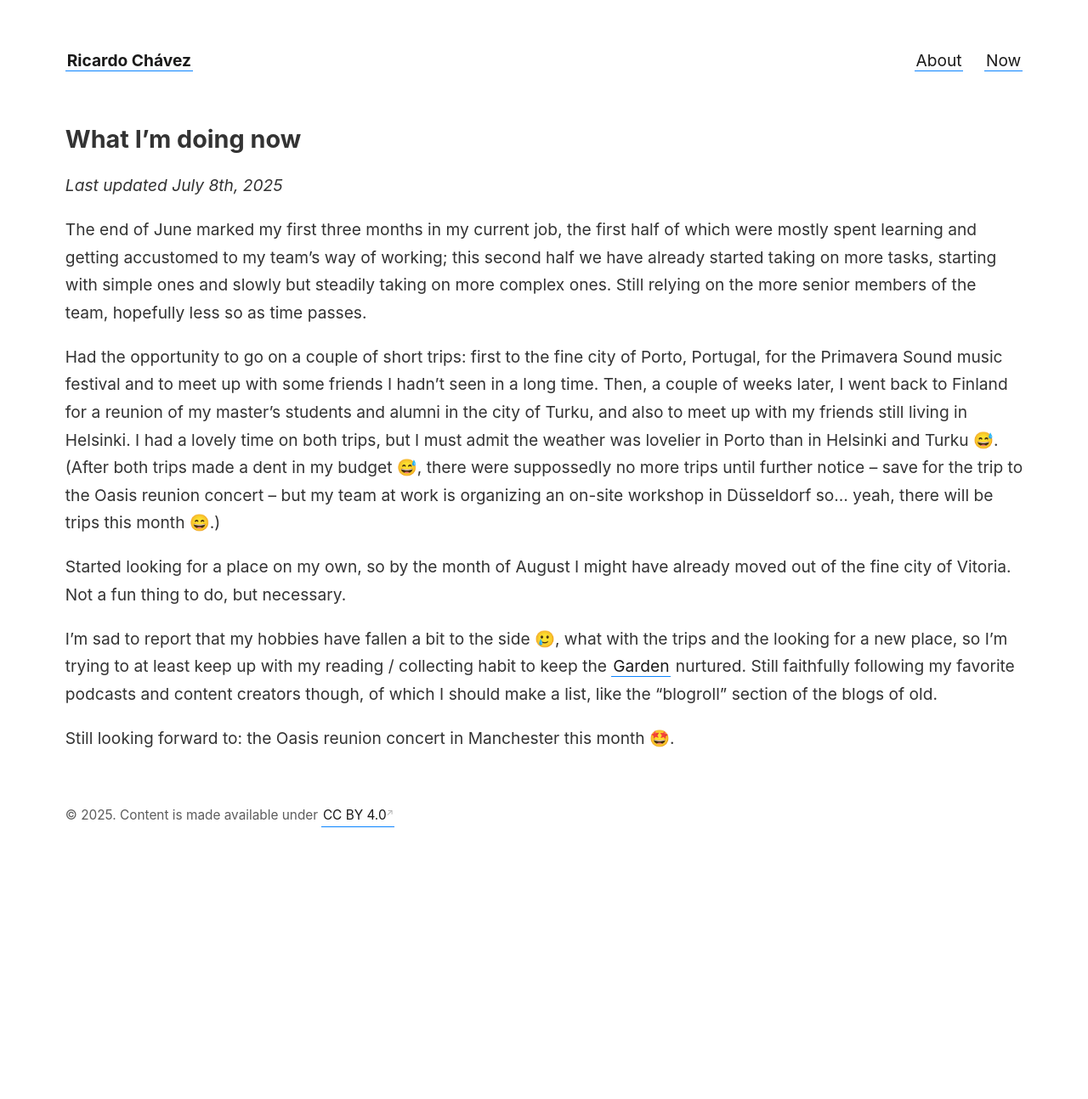
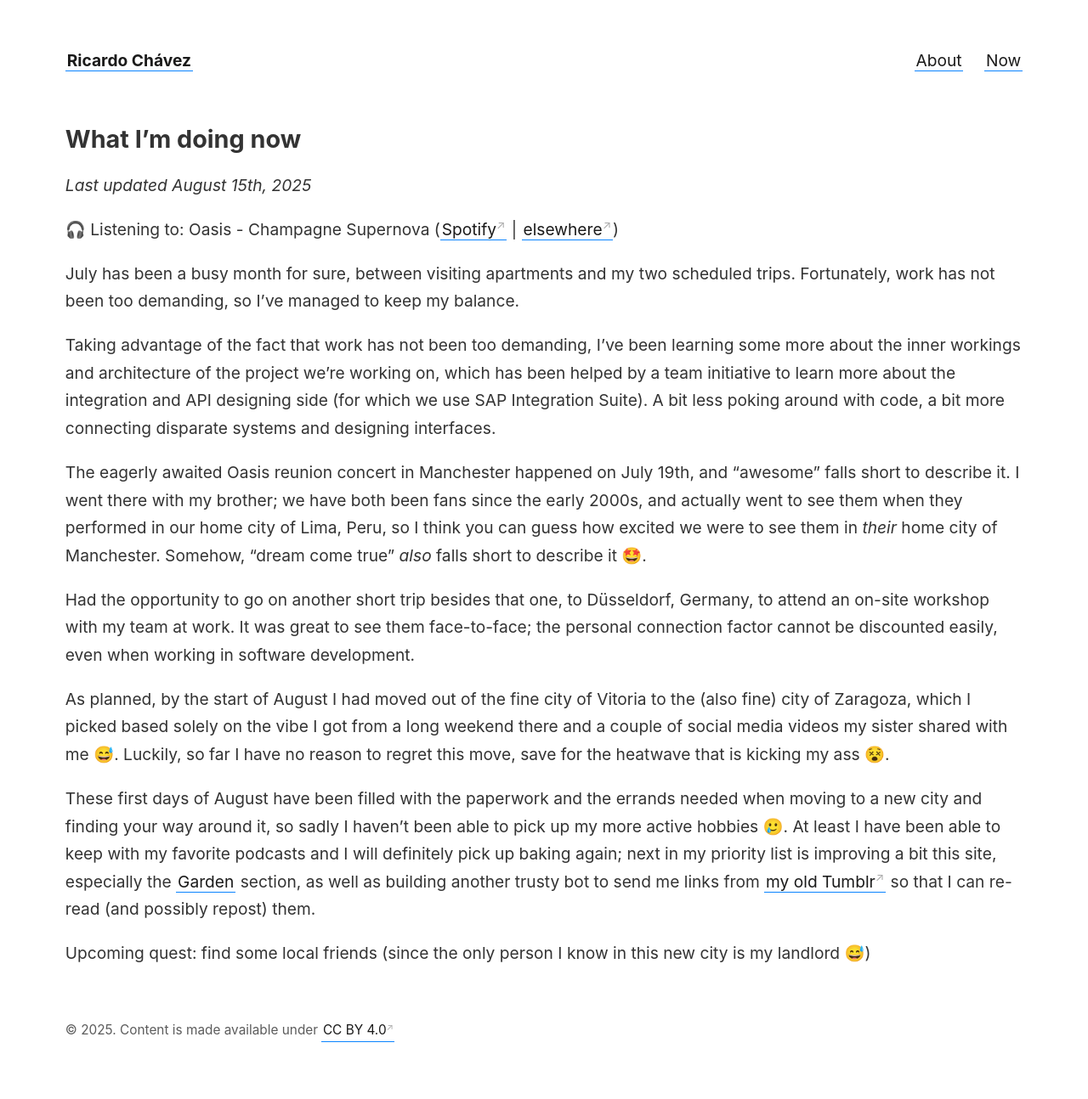
Before and after one commit to ricardochavezt/ricardochavezt.com, a Jekyll site: the page built from _pages/now.md, in a window 1280 px wide. Shown: the whole page at 85% size. Built offline with Jekyll 4.4.1, drawn with Linux system fonts in a browser that asks for light colours; before the commit the page ends 1041 px from its top, so only the background shows below that.

Commit message:
Updating /now

```diff
--- a/_pages/now.md
+++ b/_pages/now.md
@@ -6,15 +6,20 @@ permalink: /now
 
 ## What I'm doing now
 
-_Last updated July 8th, 2025_
+_Last updated August 15th, 2025_
 
-The end of June marked my first three months in my current job, the first half of which were mostly spent learning and getting accustomed to my team's way of working; this second half we have already started taking on more tasks, starting with simple ones and slowly but steadily taking on more complex ones. Still relying on the more senior members of the team, hopefully less so as time passes.
+🎧 Listening to: Oasis - Champagne Supernova ([Spotify](https://open.spotify.com/intl-es/track/1wo3UYTeizJHkwYIuLuBPF?si=9cb202d3b2364be2) \| [elsewhere](https://bit.donado.co/Sma3Tg))
 
-Had the opportunity to go on a couple of short trips: first to the fine city of Porto, Portugal, for the Primavera Sound music festival and to meet up with some friends I hadn't seen in a long time. Then, a couple of weeks later, I went back to Finland for a reunion of my master's students and alumni in the city of Turku, and also to meet up with my friends still living in Helsinki. I had a lovely time on both trips, but I must admit the weather was lovelier in Porto than in Helsinki and Turku 😅.
-(After both trips made a dent in my budget 😅, there were suppossedly no more trips until further notice -- save for the trip to the Oasis reunion concert -- but my team at work is organizing an on-site workshop in Düsseldorf so... yeah, there will be trips this month 😄.)
+July has been a busy month for sure, between visiting apartments and my two scheduled trips. Fortunately, work has not been too demanding, so I've managed to keep my balance.
 
-Started looking for a place on my own, so by the month of August I might have already moved out of the fine city of Vitoria. Not a fun thing to do, but necessary.
+Taking advantage of the fact that work has not been too demanding, I've been learning some more about the inner workings and architecture of the project we're working on, which has been helped by a team initiative to learn more about the integration and API designing side (for which we use SAP Integration Suite). A bit less poking around with code, a bit more connecting disparate systems and designing interfaces.
 
-I'm sad to report that my hobbies have fallen a bit to the side 🥲, what with the trips and the looking for a new place, so I'm trying to at least keep up with my reading / collecting habit to keep the <a href="/garden" class="internal-link">Garden</a> nurtured. Still faithfully following my favorite podcasts and content creators though, of which I should make a list, like the "blogroll" section of the blogs of old.
+The eagerly awaited Oasis reunion concert in Manchester happened on July 19th, and "awesome" falls short to describe it. I went there with my brother; we have both been fans since the early 2000s, and actually went to see them when they performed in our home city of Lima, Peru, so I think you can guess how excited we were to see them in _their_ home city of Manchester. Somehow, "dream come true" _also_ falls short to describe it 🤩.
 
-Still looking forward to: the Oasis reunion concert in Manchester this month 🤩.
+Had the opportunity to go on another short trip besides that one, to Düsseldorf, Germany, to attend an on-site workshop with my team at work. It was great to see them face-to-face; the personal connection factor cannot be discounted easily, even when working in software development.
+
+As planned, by the start of August I had moved out of the fine city of Vitoria to the (also fine) city of Zaragoza, which I picked based solely on the vibe I got from a long weekend there and a couple of social media videos my sister shared with me 😅. Luckily, so far I have no reason to regret this move, save for the heatwave that is kicking my ass 😵.
+
+These first days of August have been filled with the paperwork and the errands needed when moving to a new city and finding your way around it, so sadly I haven't been able to pick up my more active hobbies 🥲. At least I have been able to keep with my favorite podcasts and I will definitely pick up baking again; next in my priority list is improving a bit this site, especially the <a href="/garden" class="internal-link">Garden</a> section, as well as building another trusty bot to send me links from [my old Tumblr]((https://capuccinoproductions.tumblr.com/)) so that I can re-read (and possibly repost) them.
+
+Upcoming quest: find some local friends (since the only person I know in this new city is my landlord 😅)
```
Also changed, not shown: _pages/projects-other.md (+1 -1 lines).
